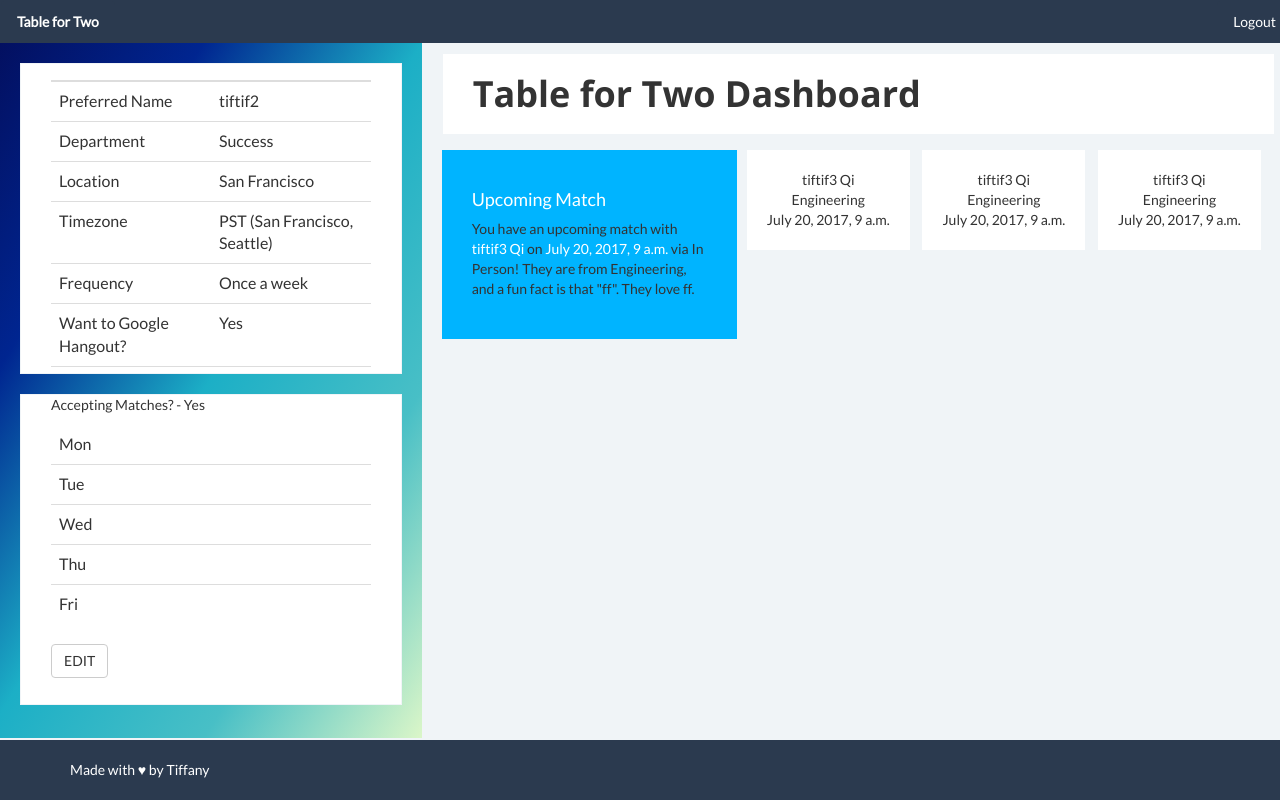
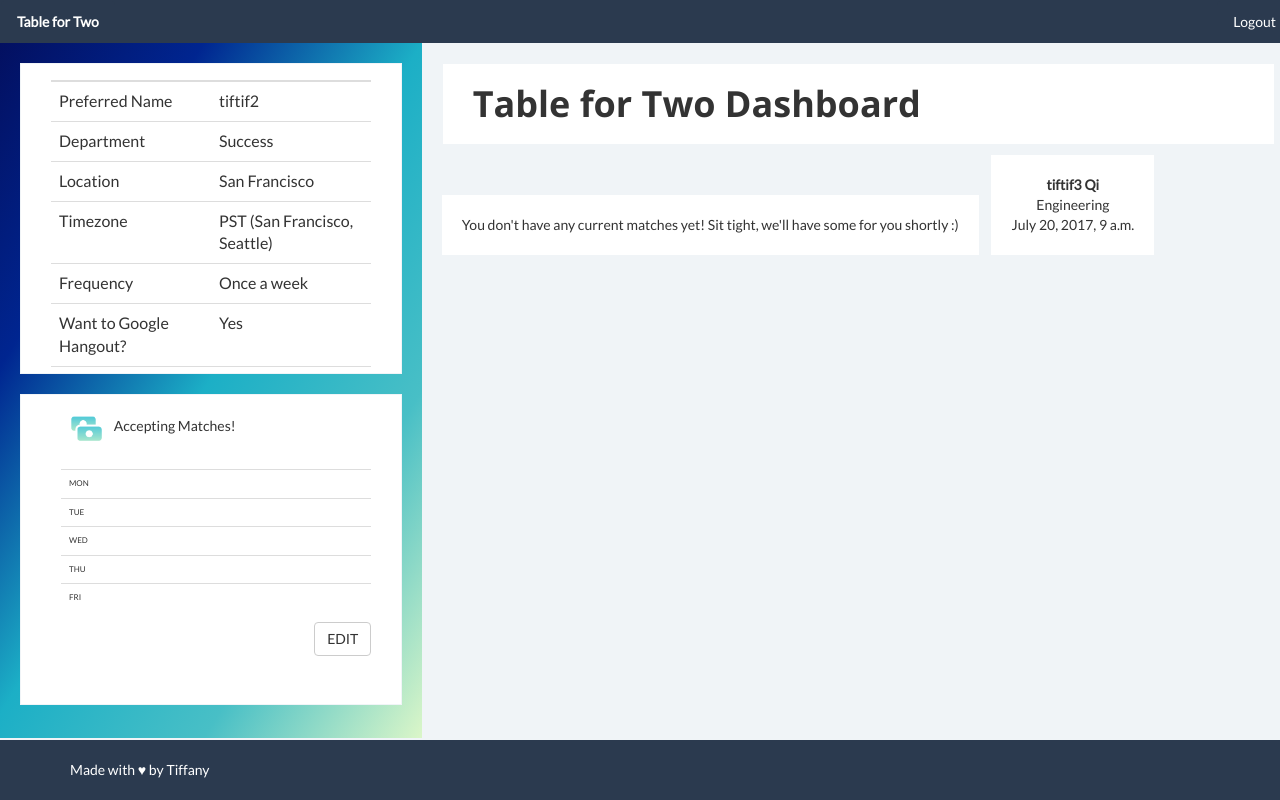
Before and after one commit to tiffanyqi/table-for-two, a Django app: page / in a window 1280 px wide. Run offline with Django 3.2, Linux system fonts and the light colour scheme; a user stored in the database is signed in; data comes from the database, SQL or seed files in the repository; both versions use the stored data as it was after the commit; some libraries are stand-ins or nearby versions.

Commit message:
add colors and icons

```diff
--- a/tablefor2/static/css/style.css
+++ b/tablefor2/static/css/style.css
@@ -8,7 +8,11 @@
     color: red;
 }
 table td.highlighted {
-  background-color: #00B4FF;
+  background-color: #48BFC6;
+}
+#availability-table-view {
+    margin: 10px;
+    font-size: 8px;
 }
 .table-container {
     overflow: scroll;
@@ -24,7 +28,8 @@ table td.highlighted {
     background-color: white;
 }
 .group-header {
-    margin: 10 5;
+    margin: 5px;
+    margin-top: 20px;
     padding: 0 30 10 30;
     border: 1px solid #F0F4F7;
     background-color: white;
@@ -39,7 +44,7 @@ table td.highlighted {
 .current-match {
     margin: 5px;
     padding: 30px;
-    background: #00B4FF;
+    background: #48BFC6;
     float: left;
     width: 35%;
 }
@@ -62,6 +67,14 @@ table td.highlighted {
 .nav {
     background-color: #2B3A4F;
     border: 1px solid #2B3A4F;
+}
+.match-icon {
+    width: 50px;
+    display: inline-block;
+}
+.match-package {
+    padding: 5px;
+    margin: 5px;
 }
 
 html {
--- a/tablefor2/templates/tablefor2/index-logged-in.html
+++ b/tablefor2/templates/tablefor2/index-logged-in.html
@@ -63,12 +63,24 @@
                 <input type="hidden" id="distinct-id" value="{{ profile.distinct_id }}">
               </tbody>
             </table>
-
-            <a href="{% url 'edit-profile' %}"><button class="save btn btn-default">EDIT</button></a>
+            <div class="text-center">
+              <a href="{% url 'edit-profile' %}"><button class="save btn btn-default">EDIT</button></a>
+            </div>
           </div>
 
           <div class="group-scroll">
-            <p>Accepting Matches? - {{ profile.accept_matches }}</p>
+            <!-- add tooltip -->
+            {% if profile.accept_matches == "Yes" %}
+              <div class="match-package">
+                <img class="match-icon" src="{% static "img/green_icon.png" %}">
+                Accepting Matches!
+              </div>
+            {% else %}
+              <div class="match-package">
+                <img class="match-icon" src="{% static "img/red_icon.png" %}">
+                Not Accepting Matches
+              </div>
+            {% endif %}
             <div class="table-container">
               <table class="table" id="availability-table-view">
                 <thead>
@@ -79,31 +91,31 @@
                 </thead>
                 <tbody>
                   <tr>
-                    <td>Mon</td>
+                    <td>MON</td>
                     {% for time in times %}
                       <td id="0-{{ time }}" data-toggle="tooltip" title="{{ time }}" data-placement="top"></td>
                     {% endfor %}
                   </tr>
                   <tr>
-                    <td>Tue</td>
+                    <td>TUE</td>
                     {% for time in times %}
                       <td id="1-{{ time }}" data-toggle="tooltip" title="{{ time }}" data-placement="top"></td>
                     {% endfor %}
                   </tr>
                   <tr>
-                    <td>Wed</td>
+                    <td>WED</td>
                     {% for time in times %}
                       <td id="2-{{ time }}" data-toggle="tooltip" title="{{ time }}" data-placement="top"></td>
                     {% endfor %}
                   </tr>
                   <tr>
-                    <td>Thu</td>
+                    <td>THU</td>
                     {% for time in times %}
                       <td id="3-{{ time }}" data-toggle="tooltip" title="{{ time }}" data-placement="top"></td>
                     {% endfor %}
                   </tr>
                   <tr>
-                    <td>Fri</td>
+                    <td>FRI</td>
                     {% for time in times %}
                       <td id="4-{{ time }}" data-toggle="tooltip" title="{{ time }}" data-placement="top"></td>
                     {% endfor %}
@@ -112,7 +124,7 @@
               </table>
             </div>
             <input type="hidden" id="recurring-availabilities" value="{{ recurring_values}}">
-            <a href="{% url 'edit-availability' %}"><button class="save btn btn-default">EDIT</button></a>
+            <a href="{% url 'edit-availability' %}"><button class="save btn btn-default pull-right">EDIT</button></a>
           </div>
         </div>
 
@@ -122,21 +134,15 @@
           </div>
           <div>
             {% if not current_matches %}
-              <!-- <div class="current-match">You don't have any current matches yet! Sit tight, we'll have some for you shortly :)</div> -->
+            <!-- add tooltip -->
+              <div class="past-match">You don't have any current matches yet! Sit tight, we'll have some for you shortly :)</div>
 
             {% else %}
 
               {% for current_match in current_matches %}
                 <div class="current-match">
                   <div class="profile-info">
-                    <ul>
-                      <li>Name: {{ current_match.matched_name }} </li>
-                      <li>Time ({{ current_match.timezone }}): {{ current_match.time_available }} </li>
-                      <li>Department: {{ current_match.department }} </li>
-                      <li>Google Hangout or In Person: {{ current_match.google_hangout }}</li>
-                      <li>Favorite Animal: {{ current_match.what_is_your_favorite_animal }} </li>
-                      <li>Fun Fact: {{ current_match.name_a_fun_fact_about_yourself }}</li>
-                    </ul>
+                    <p>You have an upcoming match with <span class="highlight">{{ past_match.matched_name }}</span> on <span class="highlight">{{ past_match.time_available }}</span> via {{ past_match.google_hangout }}! They are from {{ past_match.department }}, and a fun fact is that "{{ past_match.name_a_fun_fact_about_yourself }}". They love {{ past_match.what_is_your_favorite_animal }}.</p>
                   </div>
                 </div>
               {% endfor %}
@@ -148,24 +154,8 @@
 
             {% else %}
               {% for past_match in past_matches %}
-                <div class="current-match">
-                  <h4 class="highlight">Upcoming Match</h4>
-                  <div class="profile-info">
-                    <p>You have an upcoming match with <span class="highlight">{{ past_match.matched_name }}</span> on <span class="highlight">{{ past_match.time_available }}</span> via {{ past_match.google_hangout }}! They are from {{ past_match.department }}, and a fun fact is that "{{ past_match.name_a_fun_fact_about_yourself }}". They love {{ past_match.what_is_your_favorite_animal }}.</p>
-                  </div>
-                </div>
                 <div class="past-match">
-                  <div>{{ past_match.matched_name}}</div>
-                  <div>{{ past_match.department }}</div>
-                  <div>{{ past_match.time_available}}</div>
-                </div>
-                <div class="past-match">
-                  <div>{{ past_match.matched_name}}</div>
-                  <div>{{ past_match.department }}</div>
-                  <div>{{ past_match.time_available}}</div>
-                </div>
-                <div class="past-match">
-                  <div>{{ past_match.matched_name}}</div>
+                  <div><strong>{{ past_match.matched_name}}</strong></div>
                   <div>{{ past_match.department }}</div>
                   <div>{{ past_match.time_available}}</div>
                 </div>
```
Also changed, not shown: db.sqlite3, tablefor2/static/img/green_icon.png (added), tablefor2/static/img/red_icon.png (added), tablefor2/static/img/tables.png (added).
